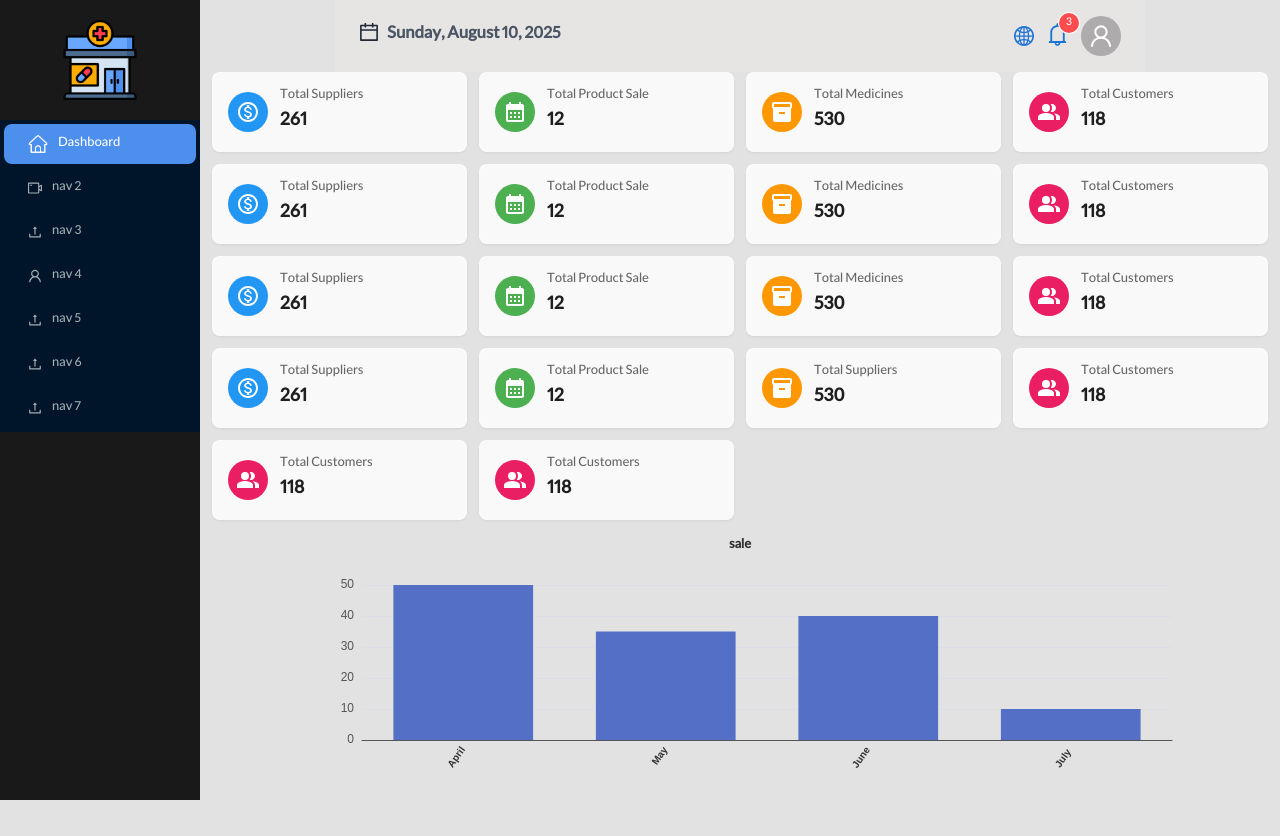
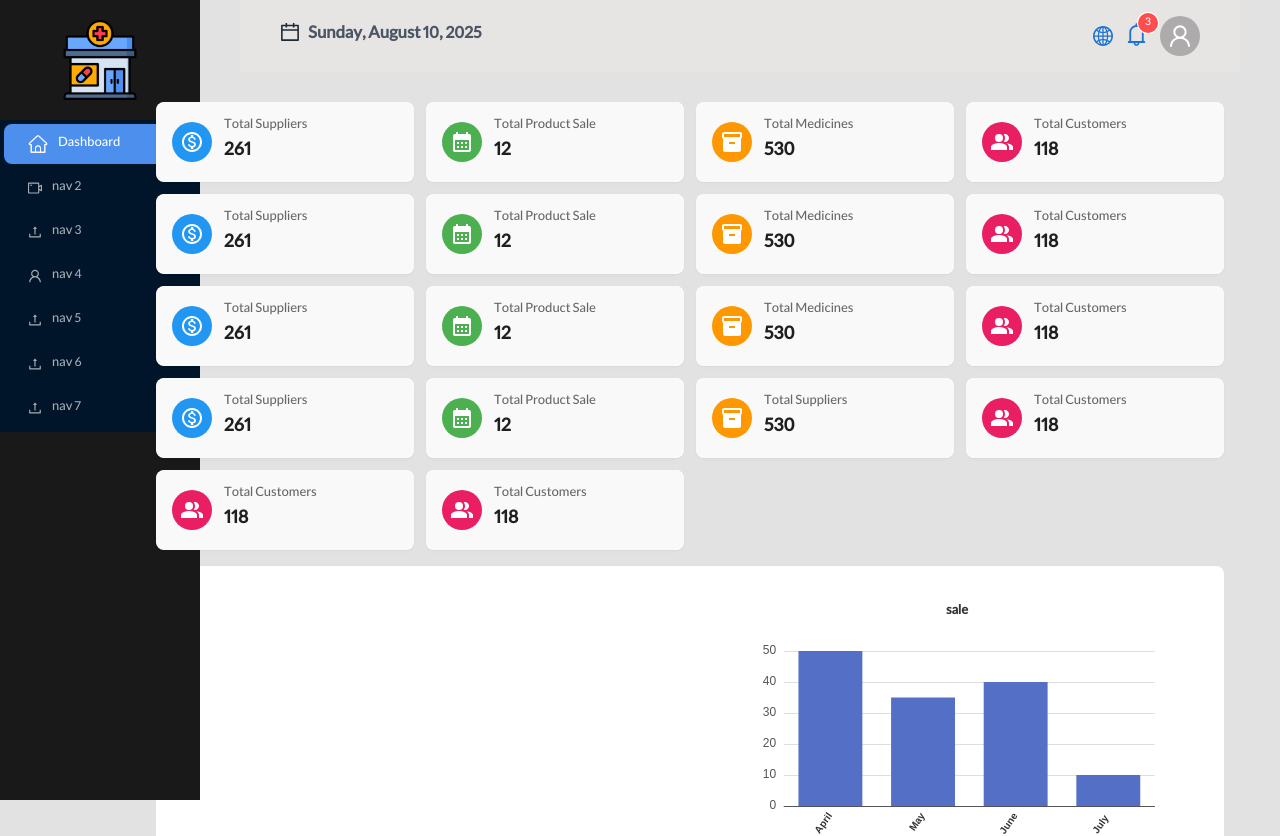
Before and after one commit to HaniehGharaee/dashboard-pharmacy, a React (Vite) app: page / in a window 1280 px wide. Shown: the top 836 px of the page. Built offline with nearby package versions, Linux system fonts and the light colour scheme; a web font is replaced by a local one.

Commit message:
Fix size headers and CardsDashboatds ,... in page

```diff
--- a/src/components/dashboard/card.jsx
+++ b/src/components/dashboard/card.jsx
@@ -117,7 +117,7 @@ const stats = [
 
 const CardsDashboard = () => {
   return (
-    <div className="max-w-[1300px] mx-auto px-3">
+    <div className="max-w-[1300px]">
       <Row gutter={[12, 12]}>
         {stats.map((item, index) => (
           <Col key={index} xs={24} sm={12} md={8} lg={6} xl={6}>
--- a/src/components/dashboard/index.jsx
+++ b/src/components/dashboard/index.jsx
@@ -1,16 +1,32 @@
 import CardsDashboatds from "./card";
 import SalesProcess from "./chart";
-import NumberOfCustomers from "./customerChart"
+import NumberOfCustomers from "./customerChart";
 
 const Dashboard = () => {
+  const sidebarWidth = 100;
+  const headerLeftMargin = 40;
+  const headerHeight = 30;
+
   return (
-    <>
-      <div className="h-full min-h-screen">
+    <div
+      style={{
+        paddingLeft: sidebarWidth + headerLeftMargin,
+        paddingTop: headerHeight,
+        paddingRight: 40,
+        minHeight: "100vh",
+      }}
+    >
+      <div className="max-w-[1200px] mx-auto px-4 ">
         <CardsDashboatds />
-        <SalesProcess />
-        <NumberOfCustomers />
+        <div className="w-full bg-white grid grid-cols-1 xs:grid-cols-2 col-span-12 rounded-lg mt-4">
+          <h3 className="text-gray-950">charts</h3>
+          <div className="rounded-lg p-5">
+            <SalesProcess />
+          </div>
+          <NumberOfCustomers />
+        </div>
       </div>
-    </>
+    </div>
   );
 };
 
--- a/src/layouts/PanelLayout/sidebar.jsx
+++ b/src/layouts/PanelLayout/sidebar.jsx
@@ -14,6 +14,7 @@ export const Sidebar = ({ collapsed }) => {
         transition: "width 0.3s",
         background: "#191919",
         height: "100vh",
+        position: "fixed",
         display: "flex",
         flexDirection: "column",
         alignItems: "center",
--- a/src/layouts/PublicLayout/Header.jsx
+++ b/src/layouts/PublicLayout/Header.jsx
@@ -11,7 +11,7 @@ import {
 import { UserOutlined } from "@ant-design/icons";
 import { Avatar, Space, Dropdown } from "antd";
 
-const HeaderPublic = () => {
+const HeaderPublic = ({ collapsed }) => {
   const [currentLanguage, setCurrentLanguage] = useState("fa" || "en");
   const [isOpen, setIsOpen] = useState(false);
   const [scrolled, setScrolled] = useState(false);
@@ -48,11 +48,19 @@ const HeaderPublic = () => {
     },
   ];
 
+  const sidebarWidth = collapsed ? 80 : 200;
+
   return (
     <div
-      className={`sticky top-0 z-50 w-3/4 mx-auto bg-stone-200 transition-shadow px-6 py-4 ${
+      className={`sticky top-0 z-50 bg-stone-200 transition-shadow py-4 ${
         scrolled ? "shadow-lg" : ""
       }`}
+      style={{
+        paddingLeft: 40,
+        paddingRight: 40,
+        marginLeft: sidebarWidth + 40,
+        marginRight: 40,
+      }}
     >
       <div className="flex items-center justify-between">
         <div className="flex justify-end items-center gap-x-2 text-xl font-semibold text-gray-800">
```
